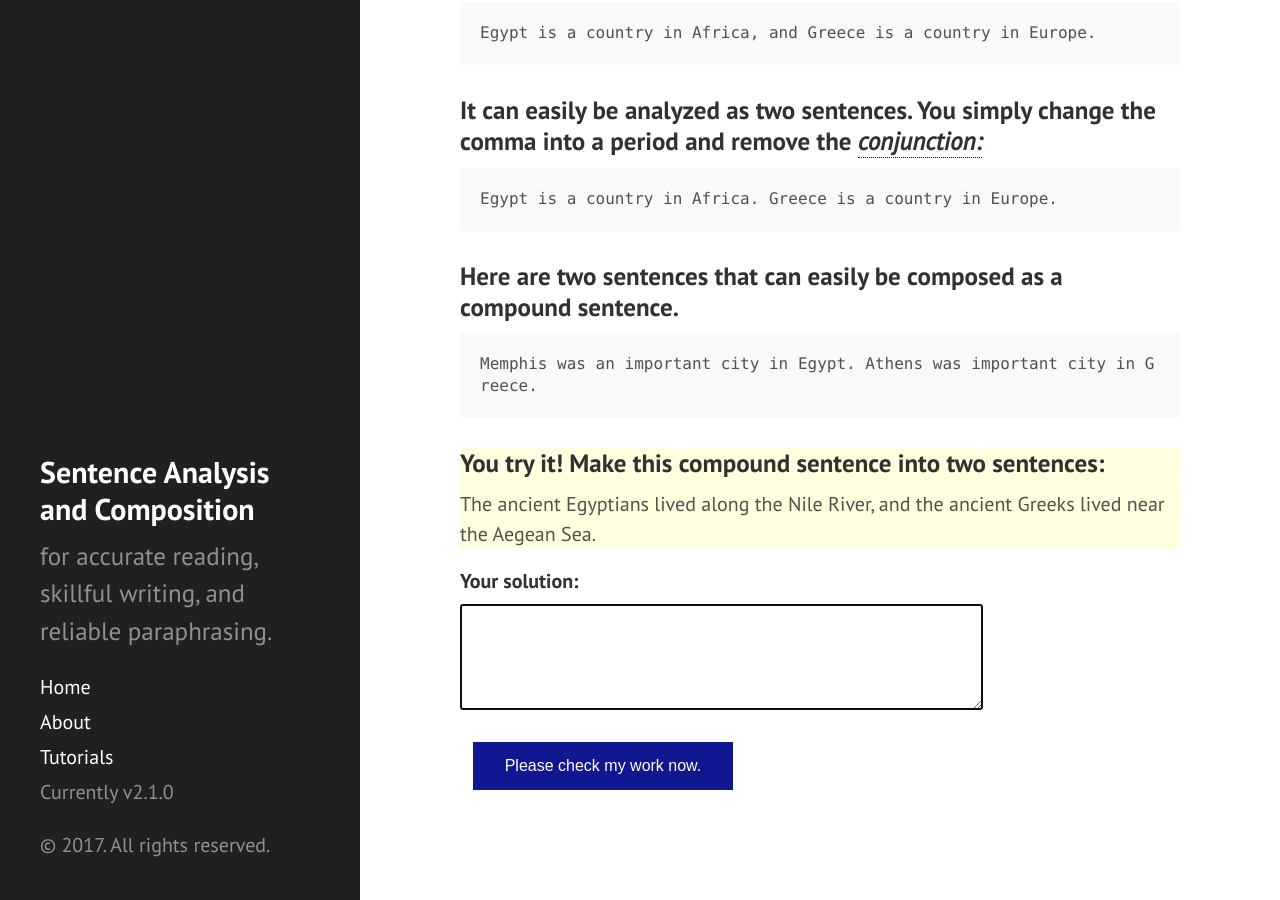
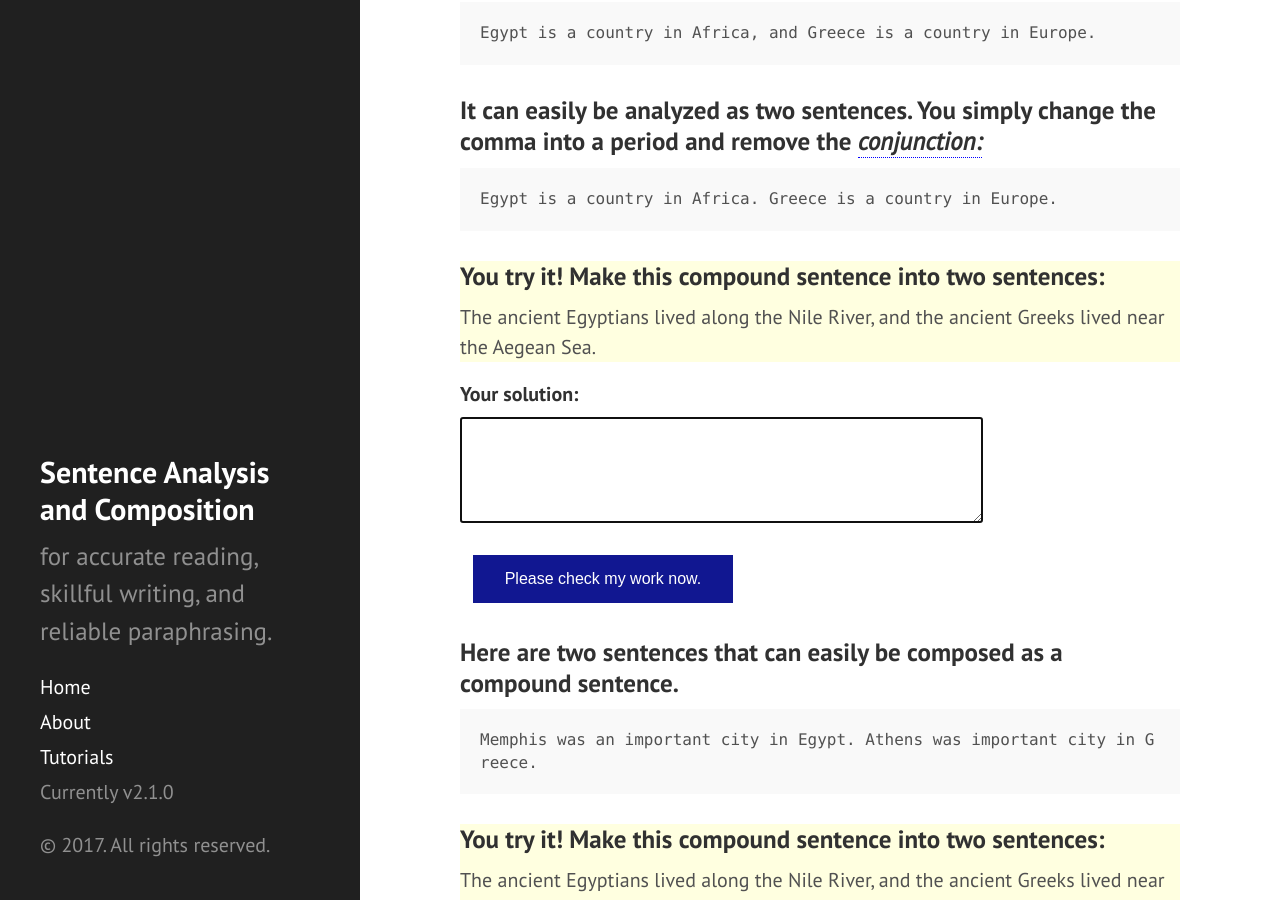
Before and after one commit to srogersact/srogersact.github.io, a Jekyll site: the page tutorials/compound_sentences/index.html, which Jekyll copies as it is, in a window 1280 px wide and 900 px high, scrolled down 379 px. Built offline with Jekyll 4.4.1, drawn with Linux system fonts in a browser that asks for light colours.

Commit message:
change to make problem all on yellow background.

```diff
--- /dev/null
+++ b/tutorials/compound_sentences/cp_sentences_problem02.js
@@ -0,0 +1,42 @@
+// This has been modified by setting var i to 1.
+
+
+var $ = function(id) {
+    return document.getElementById(id);
+};
+
+var problem = [
+    {
+  composedSentence: 'The ancient Egyptians lived along the Nile River, and the ancient Greeks lived near the Aegean Sea.',
+  analyzedSentence: 'The ancient Egyptians lived along the Nile River. The ancient Greeks lived near the Aegean Sea.',
+
+    },
+
+];
+
+	var i = 0
+   document.write(problem[i].composedSentence);
+
+var approveSolution = function() {
+	var sentenceSolution = $("sentence_solution").value;
+   var isValid = true;
+
+	if (sentenceSolution === "") {
+		alert("Please give it a try.");
+		isValid = false;
+	} else
+
+	if (sentenceSolution !== problem[i].analyzedSentence) {
+		alert("Oops! Please try again!");
+		isValid = false;
+		} if (isValid) {
+		alert("Way to go! Now close the window and go on to the next one!!!");
+			$("sentence_solution_form").submit();
+		}
+};
+
+ window.onload = function() {
+	$("sentence_solution_approval").onclick = approveSolution;
+    $("sentence_solution").focus();
+//    i++;
+};
--- a/tutorials/compound_sentences/index.html
+++ b/tutorials/compound_sentences/index.html
@@ -171,6 +167,27 @@
      <label>&nbsp;</label>
     <input type="button" class = "button" id="sentence_solution_approval" value="Please check my work now.">
 </form>
+
+<h3>Here are two sentences that can easily be composed as a compound sentence. </h3>
+
+<pre>Memphis was an important city in Egypt. Athens was important city in Greece.</pre>
+
+<div style="background-color:lightyellow;">
+<h3><strong>You try it!</strong> Make this compound sentence into two sentences:</h3>
+
+<script src="cp_sentences_problem02.js"></script>
+
+<h4>Your solution:</h4>
+<form id="sentence_solution_form" name="sentence_solution_form">
+
+    <textarea name="sentence_solution" id="sentence_solution" rows = "4" cols="50"></textarea><br>
+    <h4 id="sentence_solution_blank"> </h4>
+    <h4 id="sentence_solution_error"> </h4>
+
+     <label>&nbsp;</label>
+    <input type="button" class = "button" id="sentence_solution_approval" value="Please check my work now.">
+</form>
+</div>
 
 <!--
 <ul>
```
Also changed, not shown: other parts of tutorials/compound_sentences/index.html (+0 -4 lines).
